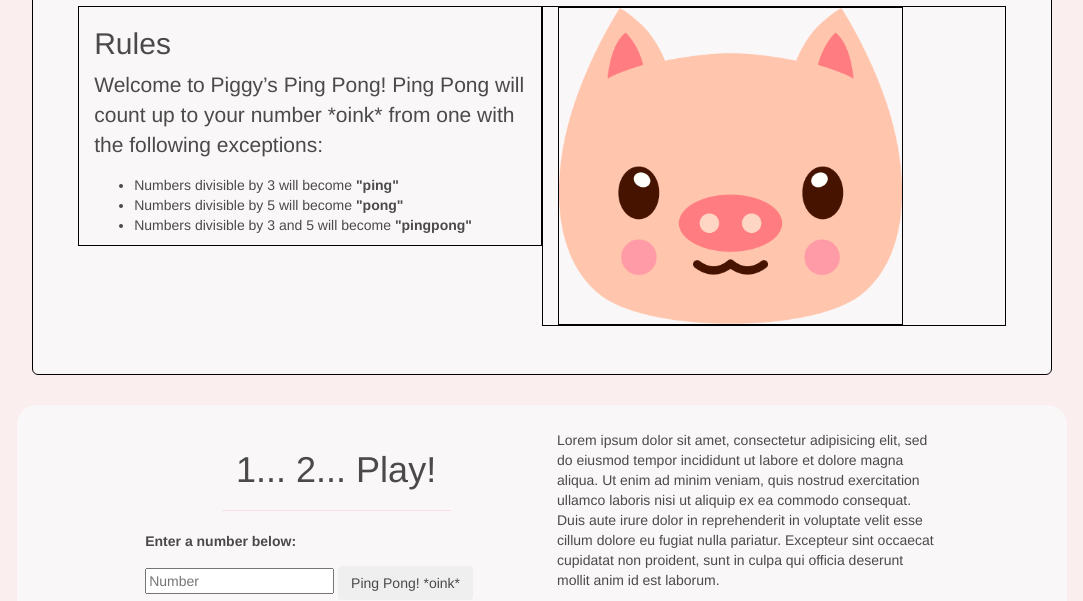
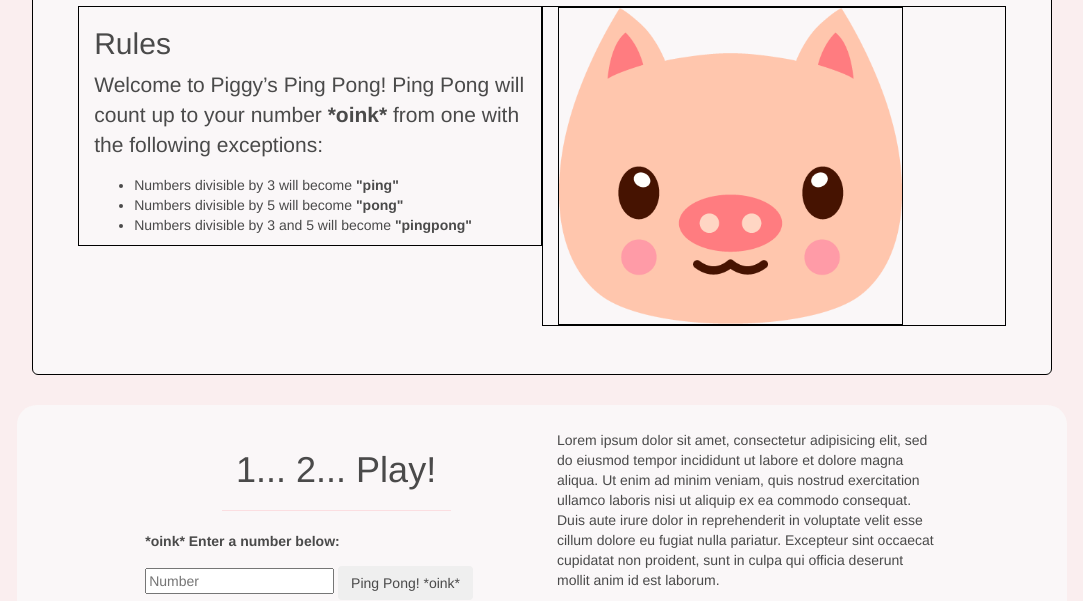
Before and after one commit to avocadobravado/intro-week03, a plain HTML site: page index.html in a window 1280 px wide. Shown: the part 173-774 px from the top of the page, without its empty margins (98-1181 px from the left). Drawn offline with nearby package versions, Linux system fonts and the light colour scheme.

Commit message:
Add strong tags to text

```diff
--- a/index.html
+++ b/index.html
@@ -17,7 +17,7 @@
           <h1>Piggy's Ping Pong</h1>
           <div class="col-md-6 jumboleft">
             <h2>Rules</h2>
-            <p>Welcome to Piggy’s Ping Pong! Ping Pong will count up to your number *oink* from one with the following exceptions:</p>
+            <p>Welcome to Piggy’s Ping Pong! Ping Pong will count up to your number <strong>*oink*</strong> from one with the following exceptions:</p>
             <ul>
               <li>Numbers divisible by 3 will become <strong>"ping"</strong></li>
               <li>Numbers divisible by 5 will become <strong>"pong"</strong></li>
@@ -36,7 +36,7 @@
               <h1>1... 2... Play!</h1>
               <hr>
                 <form id="pingPongForm">
-                  <p><label>Enter a number below:</label></p>
+                  <p><label><strong>*oink*</strong> Enter a number below:</label></p>
                   <input type="text" name="name" placeholder="Number" id="userInput">
                   <button type="submit" name="button" class="btn">Ping Pong! *oink*</button>
                 </form>
```
